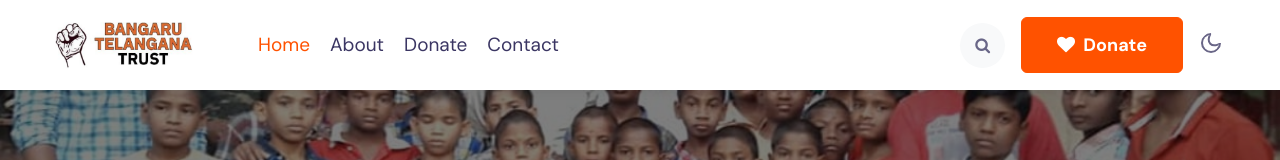
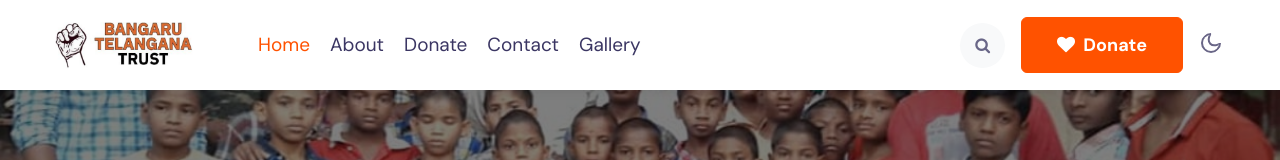
Before and after one commit to kasyap1234/bangarutelangantrust, a plain HTML site: page donate.html in a window 1280 px wide. Shown: the top 160 px of the page. Drawn offline with Linux system fonts and the light colour scheme.

Commit message:
gallery added to all the pages

```diff
--- a/donate.html
+++ b/donate.html
@@ -42,6 +42,9 @@
               <li class="nav-item @@contact__active">
                 <a class="nav-link" href="contact.html">Contact</a>
               </li>
+                <li class="nav-item @@about__active">
+            <a class="nav-link" href="gallery.html">Gallery</a>
+          </li>
               <li class="ml-lg-auto mr-lg-0 m-auto">
                 <!--/search-right-->
                 <div class="search-right">
```
Also changed, not shown: about.html (+3 -0 lines), learnmoreaboutus.html (+3 -0 lines).
